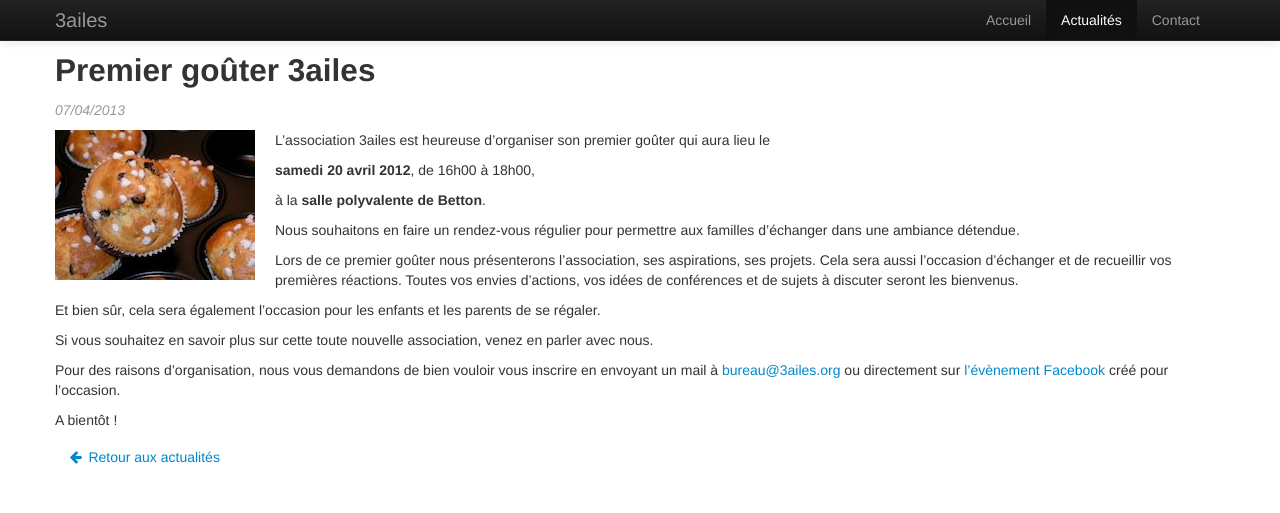
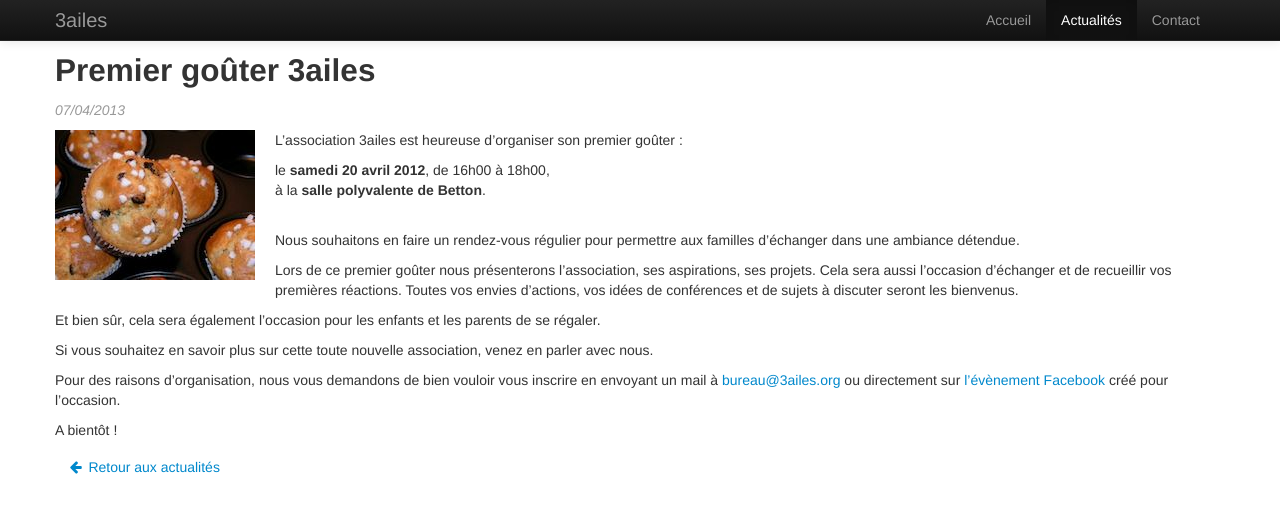
Before and after one commit to aymerick/3ailes, a Jekyll site: the page built from _posts/2013-04-07-premier-gouter-3ailes.md, in a window 1280 px wide. Shown: the top 513 px of the page. Built offline with Jekyll 4.4.1, drawn with Linux system fonts in a browser that asks for light colours; Markdown is read by kramdown in place of the engine named in the settings.

Commit message:
Post formatting

```diff
--- a/_posts/2013-04-07-premier-gouter-3ailes.md
+++ b/_posts/2013-04-07-premier-gouter-3ailes.md
@@ -5,11 +5,14 @@ category: actualites
 title: Premier goûter 3ailes
 ---
 
-![Muffins][1] L'association 3ailes est heureuse d'organiser son premier goûter qui aura lieu le
+![Muffins][1] L'association 3ailes est heureuse d'organiser son premier goûter :
 
-__samedi 20 avril 2012__, de 16h00 à 18h00,
-
-à la __salle polyvalente de Betton__.
+<div>
+  le <strong>samedi 20 avril 2012</strong>, de 16h00 à 18h00,
+  <br />
+  à la <strong>salle polyvalente de Betton</strong>.
+</div>
+<br />
 
 Nous souhaitons en faire un rendez-vous régulier pour permettre aux familles d'échanger dans une ambiance détendue.
 
```
